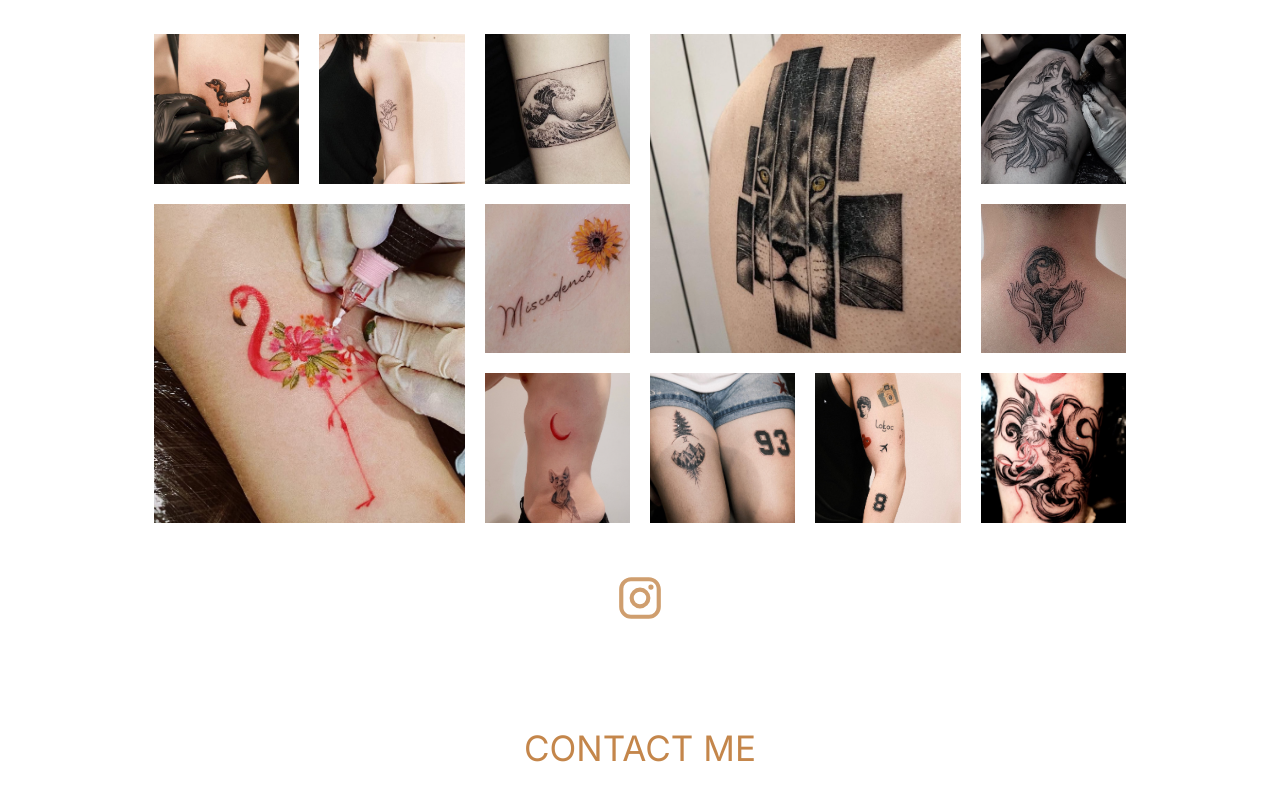
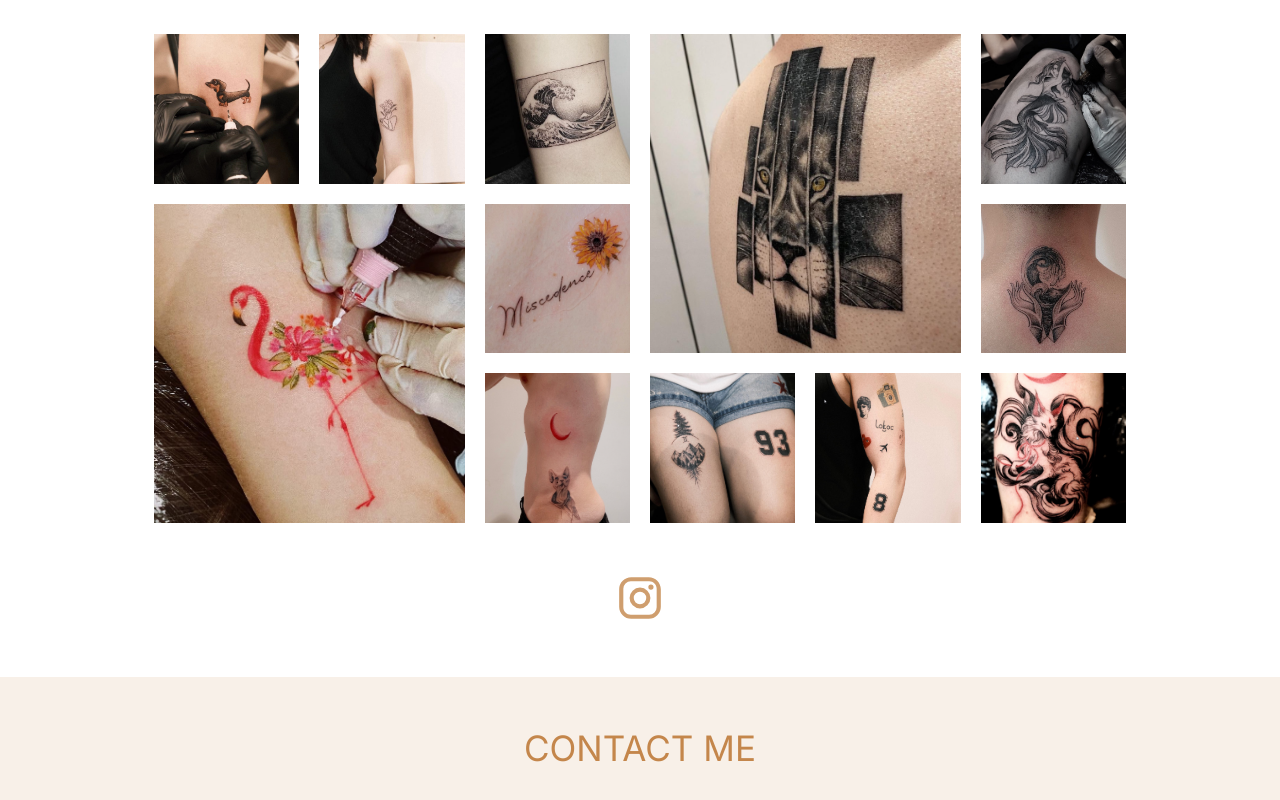
Before and after one commit to AlexTruongCa/nam-to-ink, a React (Vite) app in the folder nam-to-ink/: page / in a window 1280 px wide. Shown: the part 1497-2297 px from the top of the page. Built offline with nearby package versions, Linux system fonts and the light colour scheme.

Commit message:
Set dynamic background color for prop title
based on "titleBackground" prop
then add style attribue to the div where contains "title" prop

```diff
--- a/nam-to-ink/src/App.jsx
+++ b/nam-to-ink/src/App.jsx
@@ -14,7 +14,7 @@ const App = () => {
       <About />
       <Title title="MY WORK" />
       <Portfolio />
-      <Title title="CONTACT ME" />
+      <Title title="CONTACT ME" titleBackground="#f8f0e8" />
       <Contact />
     </div>
   );
--- a/nam-to-ink/src/Components/Portfolio/Portfolio.css
+++ b/nam-to-ink/src/Components/Portfolio/Portfolio.css
@@ -3,7 +3,7 @@
   flex-direction: column;
   align-items: center;
   justify-content: center;
-  padding: 0 12% 50px 12%;
+  padding: 0 12%;
 }
 
 .gallery {
@@ -33,5 +33,5 @@
   grid-row: 1 / 3;
 }
 .instagram-icon {
-  padding-top: 50px;
+  padding: 50px;
 }
--- a/nam-to-ink/src/Components/Title/Title.jsx
+++ b/nam-to-ink/src/Components/Title/Title.jsx
@@ -1,9 +1,14 @@
 import React from "react";
 import "./Title.css";
 
-const Title = ({ title }) => {
+const Title = ({ title, titleBackground }) => {
+  //set props "title" & "titleBackground"
+  const titleStyle = {
+    background: titleBackground,
+    // Dynamically set background color based on "titleBackground" prop
+  };
   return (
-    <div className="title">
+    <div className="title" style={titleStyle}>
       <h2>{title}</h2>
     </div>
   );
```
